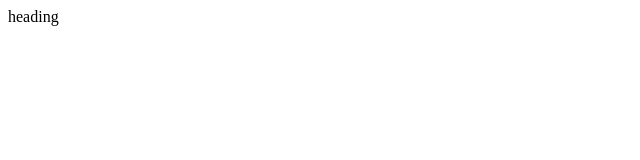
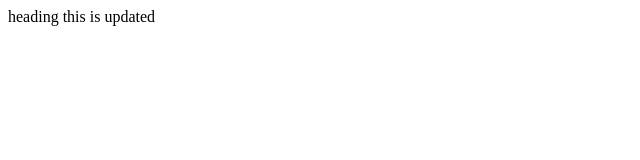
Before and after one commit to eoingraham/html-tutorial-sourcecode, a plain HTML site: page Index.html in a window 1280 px wide. Shown: the whole page, without its empty margins (0-640 px from the left). Drawn offline with Linux system fonts and the light colour scheme.

Commit message:
Updated index.html

```diff
--- a/Index.html
+++ b/Index.html
@@ -4,4 +4,8 @@
 heading
 </heading>
 
+<body>
+this is updated
+</body>
+
 </html>
```
